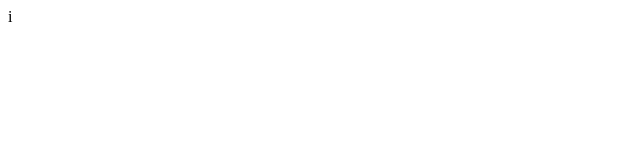
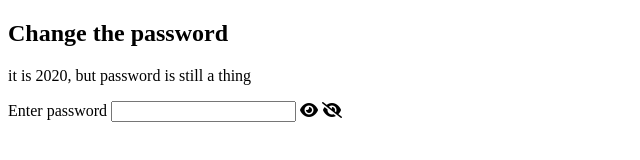
Before and after one commit to fateme-mohmdzade/Exercise-solution_HW9, a plain HTML site: page Question-2/main.html in a window 1280 px wide. Shown: the whole page, without its empty margins (0-640 px from the left). Drawn offline with Linux system fonts and the light colour scheme.

Commit message:
The HTML part is complete, but it may still need some changes.

```diff
--- a/Question-2/main.html
+++ b/Question-2/main.html
@@ -4,9 +4,27 @@
     <meta charset="UTF-8">
     <meta name="viewport" content="width=device-width, initial-scale=1">
     <title>Document</title>
-    <link rel="stylesheet" href="style.css">i
+    <link rel="stylesheet" href="style.css">
+    <link rel="stylesheet" href="https://cdnjs.cloudflare.com/ajax/libs/font-awesome/6.5.0/css/all.min.css">
 </head>
 <body>
+<main class="container">
+
+    <section class="top">
+        <h1 class="title">Change the password</h1>
+        <p class="subTitle">it is 2020, but password is still a thing</p>
+    </section>
+
+    <section class="bottom">
+        <form>
+            <label for="password">Enter password</label>
+            <input type="password" name="password" id="password">
+            <i class="fa-solid fa-eye"></i>
+            <i class="fa-solid fa-eye-slash"></i>
+        </form>
+    </section>
+
+</main>
 <script src="app.js"></script>
 </body>
 </html>
```
